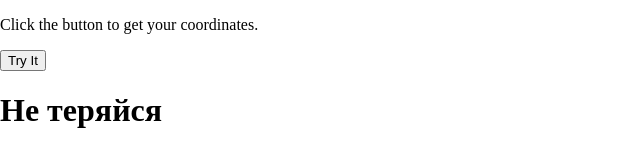
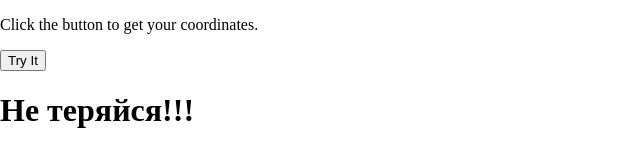
Before and after one commit to NastyaP2000/lost-granny, a website: page static/geotest.html in a window 1280 px wide. Shown: the full height of the page, 0-640 px from the left. Drawn offline with Linux system fonts and the light colour scheme.

Commit message:
исправила  чтото

```diff
--- a/static/geotest.html
+++ b/static/geotest.html
@@ -30,7 +30,7 @@
     <button onclick="getLocation()">Try It</button>
     <p id="demo"></p>
 
-    <H1>Не теряйся</H1>
+    <H1>Не теряйся!!!</H1>
     <div id="map"></div>
 
     <script>
```
